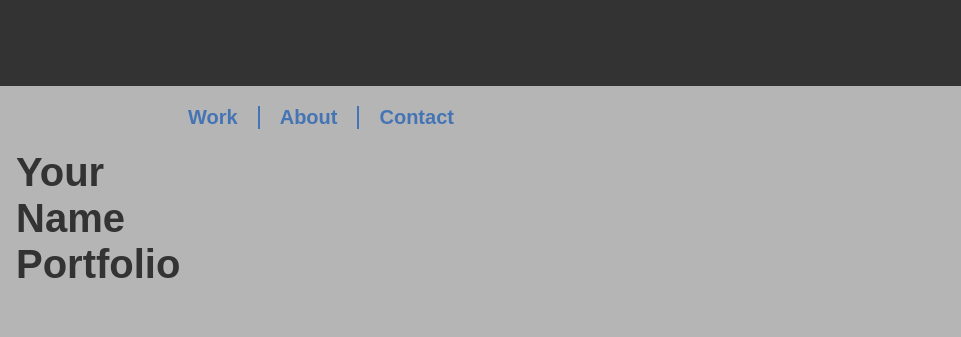
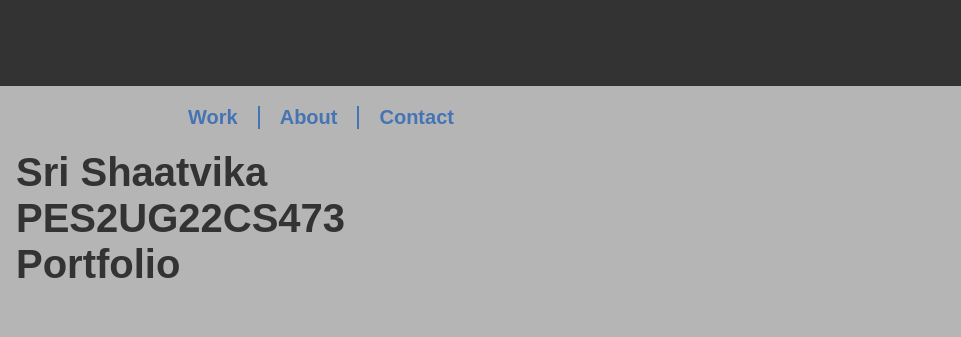
Before and after one commit to Shaatvika/CC_Lab1, a plain HTML site: page index.html in a window 1280 px wide. Shown: the top 337 px of the page, 319-1280 px from the left. Drawn offline with nearby package versions, Linux system fonts and the light colour scheme.

Commit message:
Update index.html

```diff
--- a/index.html
+++ b/index.html
@@ -39,7 +39,7 @@
         <div class="wrapper">
 
 			<div class="logo-container">
-				<h1>Your<br>Name<br>Portfolio</h1>
+				<h1>Sri Shaatvika<br>PES2UG22CS473<br>Portfolio</h1>
 
 				<!-- ------------------------------------------------------
 				Note that the image of the logo is linked to the home page.
```
